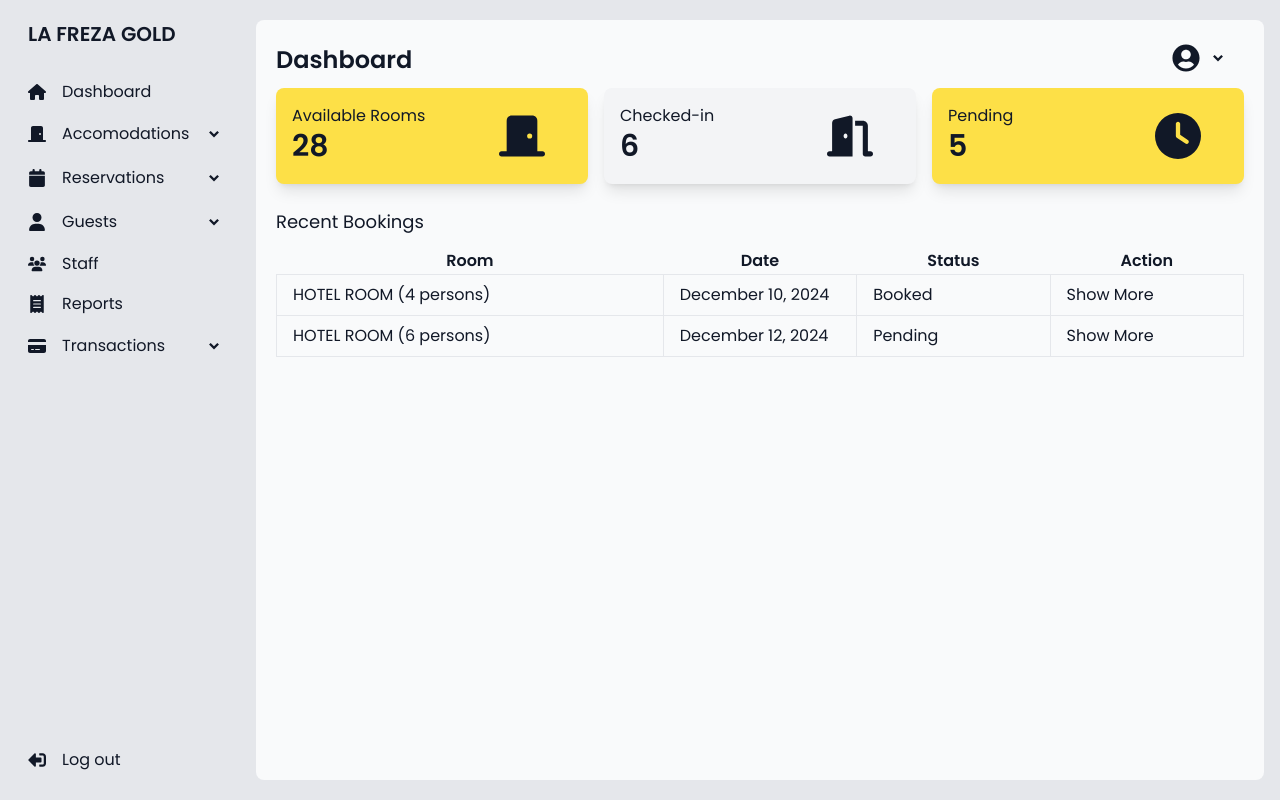
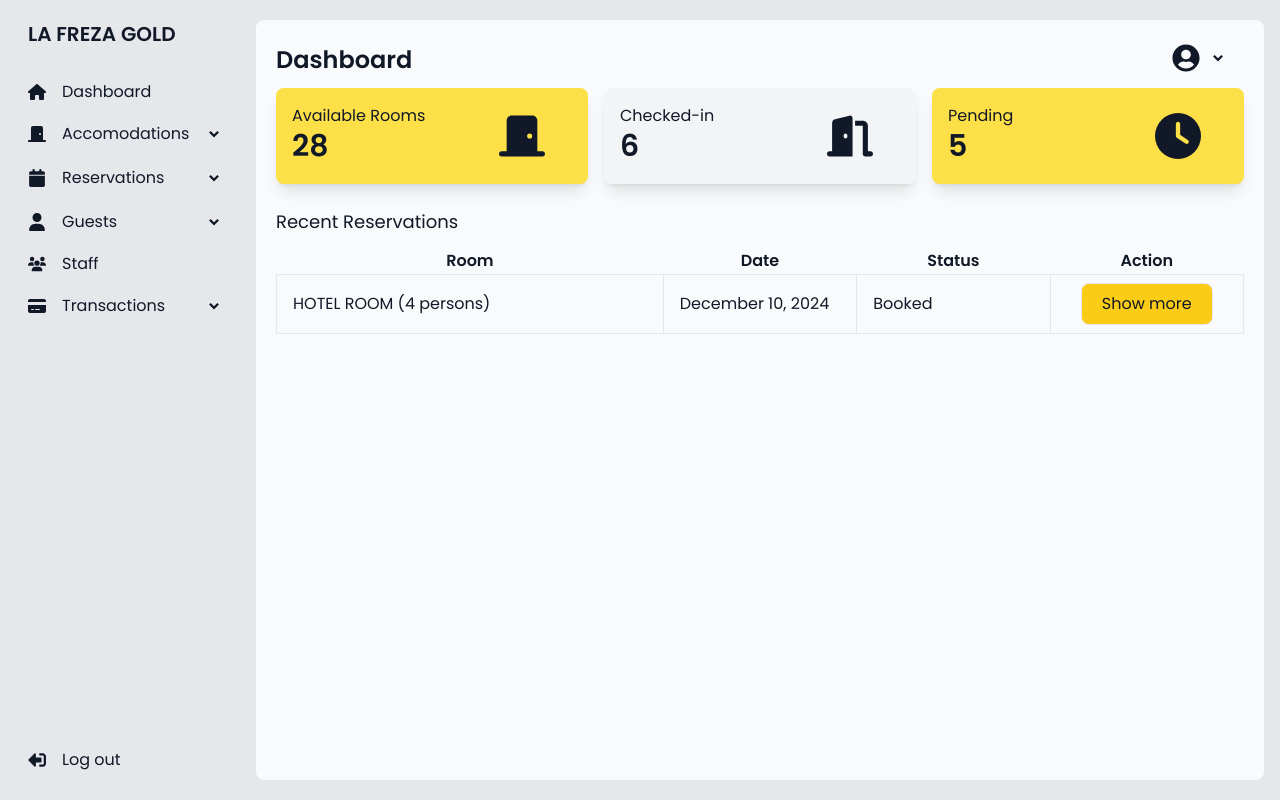
Before and after one commit to iam-Dianne/lafrezagold-thesis, a React (Vite) app: page /admin in a window 1280 px wide. Built offline with nearby package versions, Linux system fonts and the light colour scheme; a web font is replaced by a local one.

Commit message:
update action buttons appearance in accomodations and dashboard

```diff
--- a/src/App.jsx
+++ b/src/App.jsx
@@ -14,7 +14,6 @@ import Guests from "./pages/Admin/Guests";
 import GuestsHistory from "./pages/Admin/GuestsHistory";
 import GuestsFeedback from "./pages/Admin/GuestsFeedback";
 import ManageStaff from "./pages/Admin/ManageStaff";
-import Reports from "./pages/Admin/Reports";
 import Reservations from "./pages/Admin/Reservations";
 import ReservationsHistory from "./pages/Admin/ReservationsHistory";
 import ReservationsCalendar from "./pages/Admin/ReservationsCalendar";
@@ -42,7 +41,6 @@ const App = () => {
         <Route path="/admin/guests-history" element={<GuestsHistory />} />
         <Route path="/admin/guests-feedback" element={<GuestsFeedback />} />
         <Route path="/admin/manage-staff" element={<ManageStaff />} />
-        <Route path="/admin/reports" element={<Reports />} />
         <Route path="/admin/transactions" element={<Transactions />} />
         <Route path="/admin/refund-requests" element={<RefundRequests />} />
       </Route>
--- a/src/components/AccomodationsTable.jsx
+++ b/src/components/AccomodationsTable.jsx
@@ -6,23 +6,28 @@ const AccomodationsTable = () => {
     <table className="w-full">
       <thead className="mb-2">
         <tr className="mb-2">
-          <th className="w-14">#</th>
-          <th className="w-3/5">Name</th>
+          <th className="w-24">#</th>
+          <th className="w-1/3">Name</th>
           <th className="w-1/3">Type</th>
-          <th className="w-1/3"></th>
+          <th className="w-1/3">Actions</th>
         </tr>
       </thead>
       <tbody>
         <tr className=" py-1">
           <td className="w-14 py-1 px-2 border">1</td>
-          <td className="w-3/5 py-1 px-2 border">DAISY (GROUND FLOOR)</td>
+          <td className="w-1/3 py-1 px-2 border">DAISY (GROUND FLOOR)</td>
           <td className="w-1/3 py-1 px-2 border">Room</td>
           <td className="w-1/3 py-1 px-2">
-            <div className="ml-4 flex justify-center gap-2 ">
+            <div className="flex justify-center gap-2 ">
+              <Button
+                buttonName={"Show more"}
+                buttonColor={"bg-yellow-400"}
+                buttonHoverColor={"hover:bg-yellow-300"}
+              />
               <Button
                 buttonName={"Edit"}
-                buttonColor={"bg-yellow-400"}
-                buttonHoverColor={"hover:bg-yellow-300"}
+                buttonColor={"bg-blue-600"}
+                buttonHoverColor={"hover:bg-blue-500"}
               />
               <Button
                 buttonName={"Delete"}
--- a/src/components/DashboardTable.jsx
+++ b/src/components/DashboardTable.jsx
@@ -1,4 +1,5 @@
 import React from "react";
+import Button from "./Button";
 
 const DashboardTable = () => {
   return (
@@ -16,13 +17,15 @@ const DashboardTable = () => {
           <td className="px-4 py-2 border">HOTEL ROOM (4 persons)</td>
           <td className="px-4 py-2 border">December 10, 2024</td>
           <td className="px-4 py-2 border">Booked</td>
-          <td className="px-4 py-2 border">Show More</td>
-        </tr>
-        <tr>
-          <td className="px-4 py-2 border">HOTEL ROOM (6 persons)</td>
-          <td className="px-4 py-2 border">December 12, 2024</td>
-          <td className="px-4 py-2 border">Pending</td>
-          <td className="px-4 py-2 border">Show More</td>
+          <td className="px-4 py-2 border">
+            <div className="flex justify-center">
+              <Button
+                buttonName={"Show more"}
+                buttonColor={"bg-yellow-400"}
+                buttonHoverColor={"hover:bg-yellow-300"}
+              />
+            </div>
+          </td>
         </tr>
       </tbody>
     </table>
--- a/src/pages/Admin/Dashboard.jsx
+++ b/src/pages/Admin/Dashboard.jsx
@@ -6,7 +6,7 @@ const Dashboard = () => {
   return (
     <div className="dashboard-section flex flex-col text-gray-900">
       <CardRow />
-      <h3 className="mt-6 mb-3 text-lg">Recent Bookings</h3>
+      <h3 className="mt-6 mb-3 text-lg">Recent Reservations</h3>
       <DashboardTable />
     </div>
   );
--- a/src/pages/Admin/SidebarMenu.jsx
+++ b/src/pages/Admin/SidebarMenu.jsx
@@ -196,19 +196,6 @@ const SidebarMenu = () => {
                 </Link>
               </li>
 
-              {/* REPORTS TOGGLE */}
-              <li>
-                <Link
-                  to="/admin/reports"
-                  className="flex items-center justify-between w-full text-gray-900 hover:bg-gray-300 py-2 px-3 rounded-lg transition duration-75"
-                >
-                  <div className="flex items-center">
-                    <FaReceipt className="mr-4" size={18} />
-                    <span>Reports</span>
-                  </div>
-                </Link>
-              </li>
-
               {/* TRANSACTIONS TOGGLE */}
               <li>
                 <button
```
